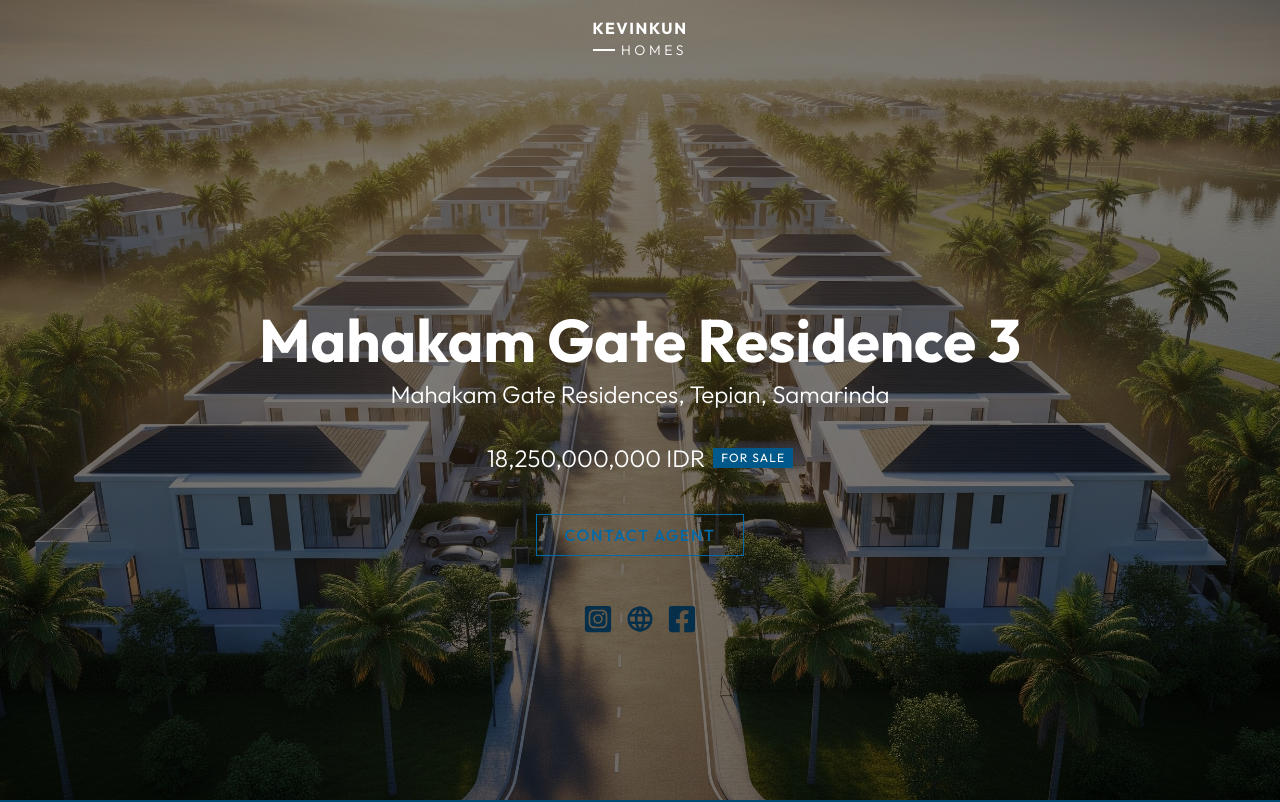
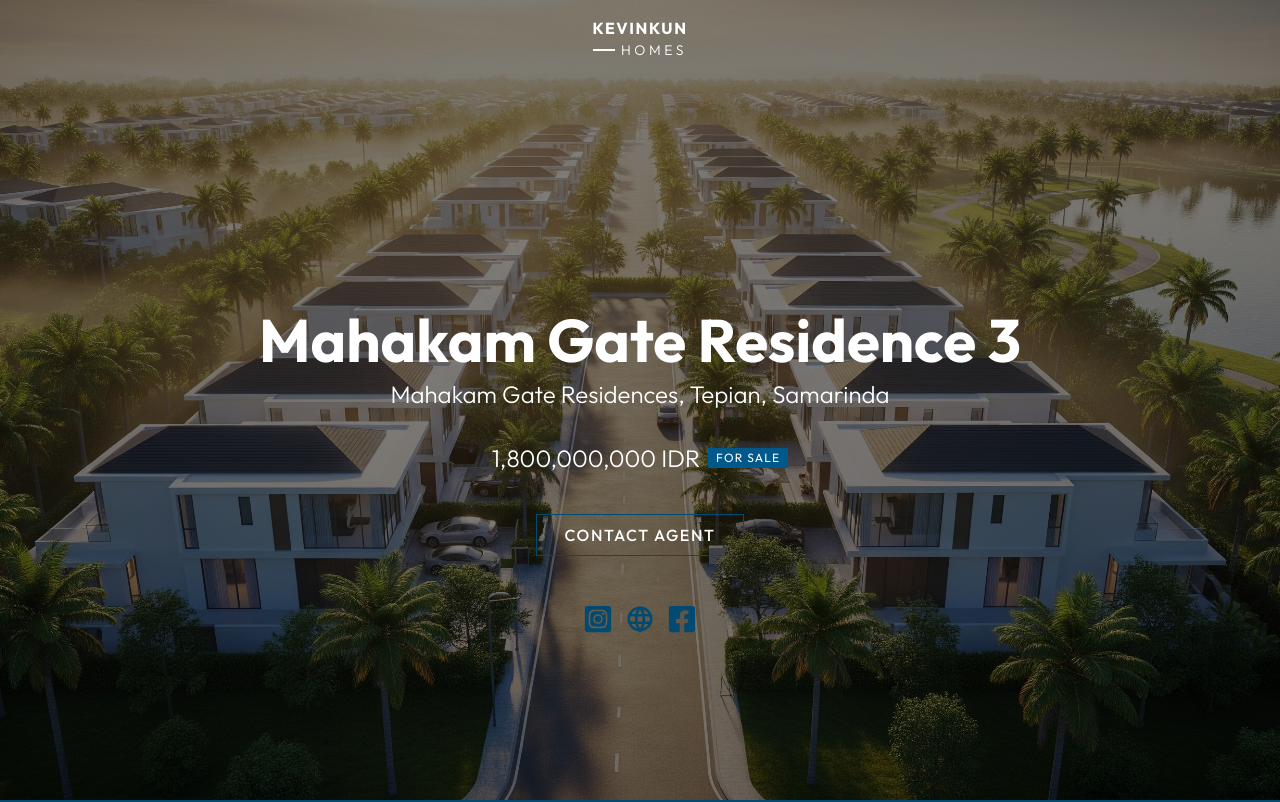
Before and after one commit to thekevinkun/mahakam-gate-residence, a Next.js app: page / in a window 1280 px wide. Shown: the top 802 px of the page. Built offline with nearby package versions, Linux system fonts and the light colour scheme.

Commit message:
Fix Hero

```diff
--- a/sections/Hero.jsx
+++ b/sections/Hero.jsx
@@ -52,7 +52,7 @@ const Hero = () => {
           </motion.h1>
 
           <motion.p
-            variants={fadeIn(0.5, 0.1)}
+            variants={fadeIn(0.7, 0.2)}
             initial="hidden"
             animate="visible"
             className="text-lg md:text-2xl font-light mb-8"
@@ -66,7 +66,7 @@ const Hero = () => {
             animate="visible"
             className="flex items-center space-x-2 mb-10"
           >
-            <span className="text-xl md:text-2xl font-light">18,250,000,000 IDR</span>
+            <span className="text-xl md:text-2xl font-light">1,800,000,000 IDR</span>
             <span className="bg-sky-800 text-white text-xs tracking-widest px-2 py-0.5">FOR SALE</span>
           </motion.div>
 
@@ -74,7 +74,7 @@ const Hero = () => {
             variants={slideIn("up", 0.5, 0.4)}
             initial="hidden"
             animate="visible"
-            className="btn btn-outline mb-12"
+            className="btn btn-outline !text-white mb-12"
           >
             Contact Agent
           </motion.button>
@@ -83,7 +83,7 @@ const Hero = () => {
             variants={slideIn("up", 0.5, 0.7)}
             initial="hidden"
             animate="visible"
-            className="flex items-center space-x-3 text-sky-950 text-2xl md:text-3xl"
+            className="flex items-center space-x-3 text-sky-900 text-2xl md:text-3xl"
           >
             <Link href="https://www.instagram.com" target="_blank">
               <FaInstagramSquare />
--- a/styles/globals.css
+++ b/styles/globals.css
@@ -17,7 +17,7 @@ body {
 }
 
 .btn-outline {
-  @apply border border-sky-700 text-sky-700 hover:bg-sky-900 hover:text-white;
+  @apply border border-sky-900 text-sky-700 hover:bg-sky-900 hover:text-white;
 }
 
 .padding {
```
